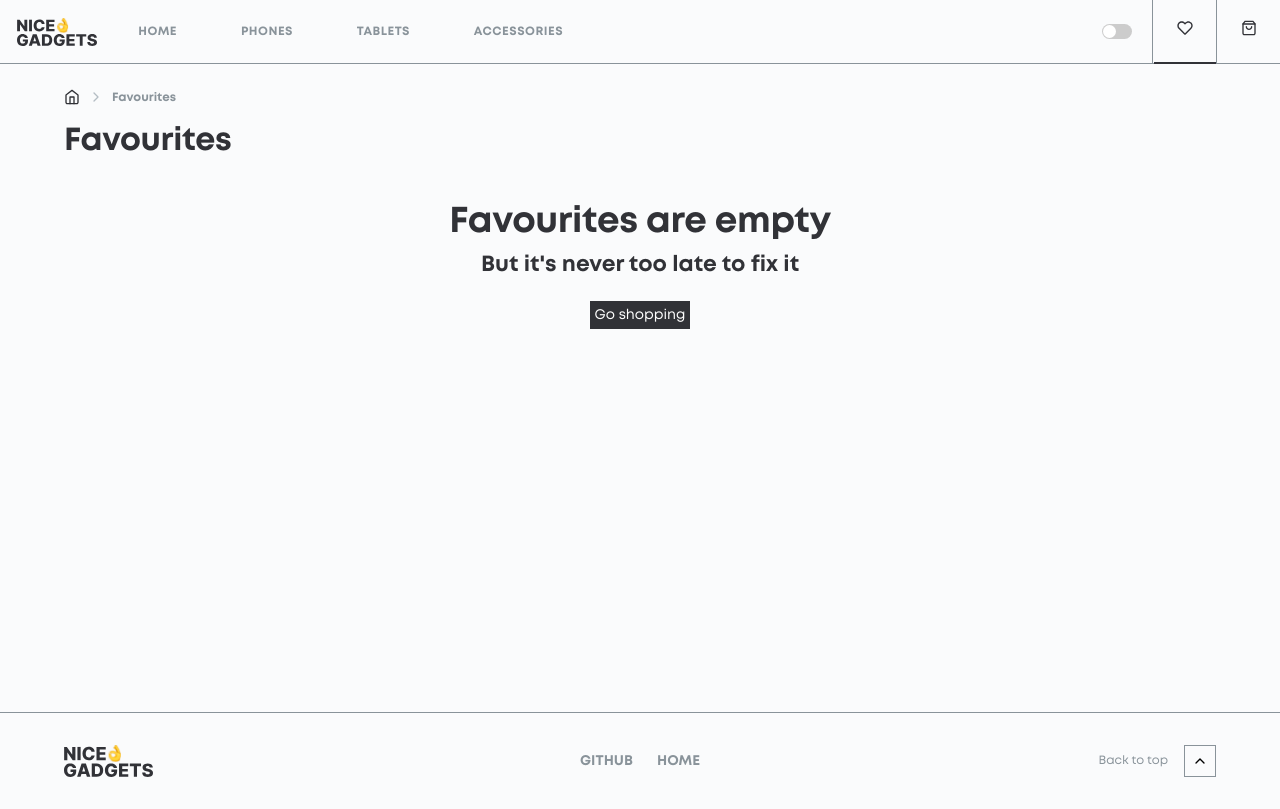
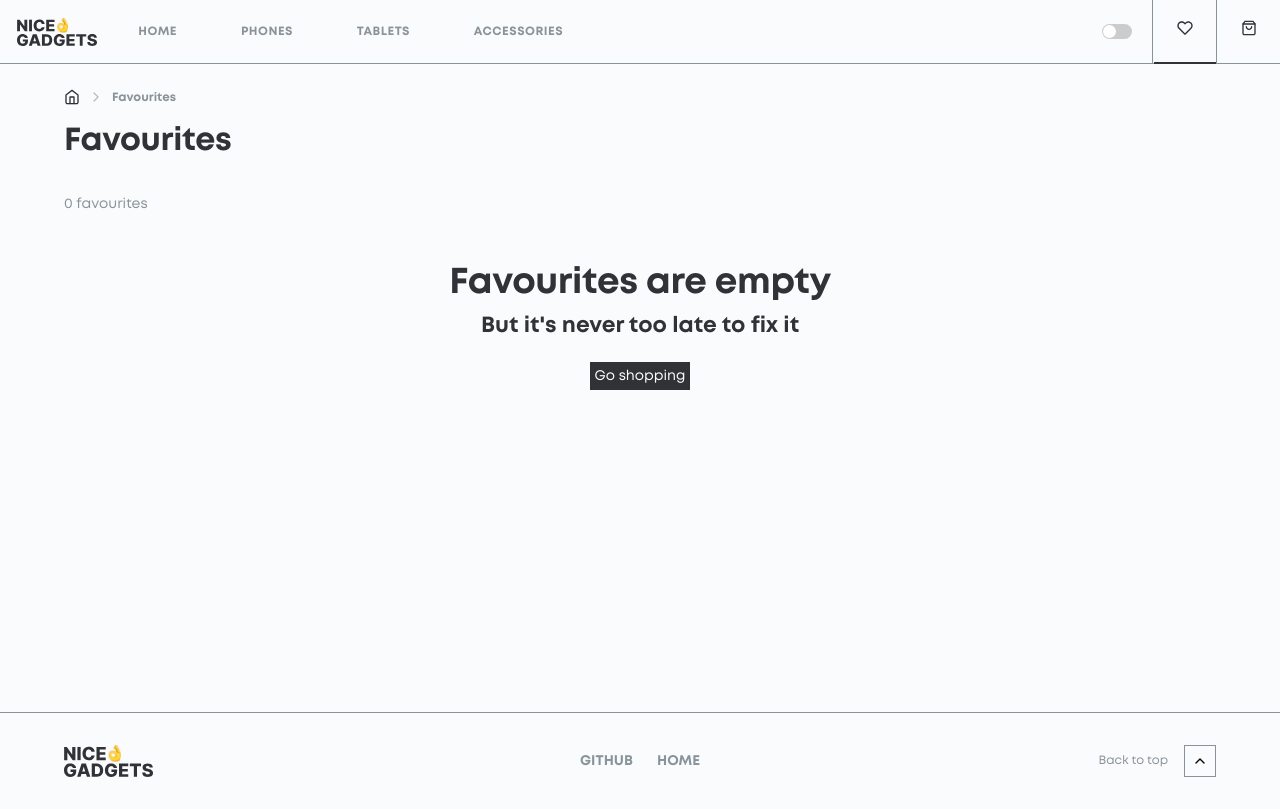
Before and after one commit to fe-nov23-Skynet/product_catalog, a React (Create React App) app: page /favourites in a window 1280 px wide. Built offline with nearby package versions, Linux system fonts and the light colour scheme.

Commit message:
Added favourites counter

```diff
--- a/src/pages/FavouritesPage/FavouritesPage.tsx
+++ b/src/pages/FavouritesPage/FavouritesPage.tsx
@@ -9,6 +9,8 @@ export const FavouritesPage: React.FC = () => {
   return (
     <div className="favourites_page">
       <h1 className="favourites_title">Favourites</h1>
+
+      <span className="favourites_info">{`${favoritesProducts.length} favourites`}</span>
 
       {favoritesProducts.length === 0 ? (
         <div className="empty_favourites">
--- a/src/pages/FavouritesPage/favouritesPage.scss
+++ b/src/pages/FavouritesPage/favouritesPage.scss
@@ -54,3 +54,10 @@
   margin-top: 20px;
   cursor: pointer;
 }
+
+
+.favourites_info {
+  grid-column: 1 / -1;
+  color: $color-secondary;
+  margin-bottom: 40px;
+}
```
